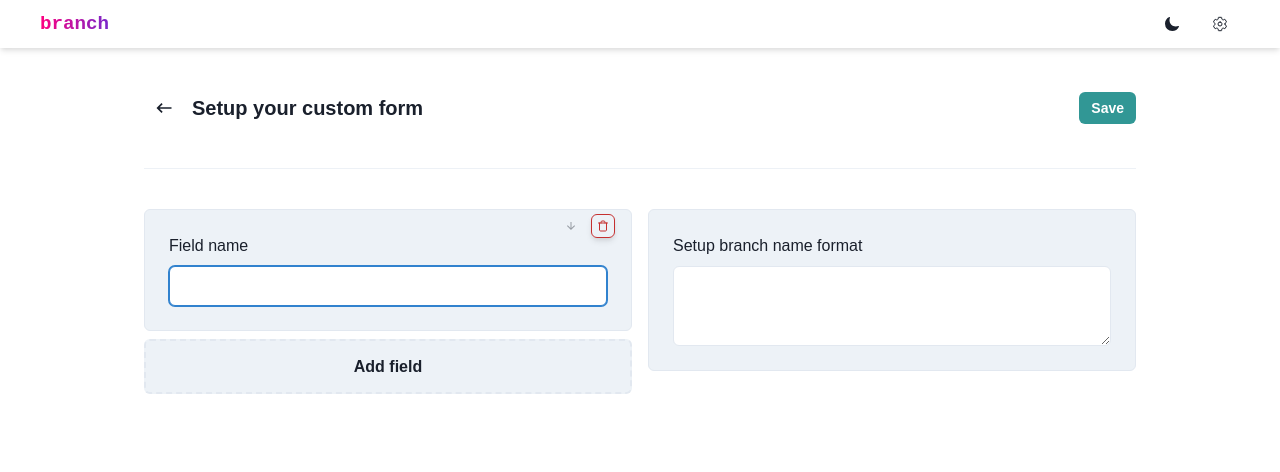
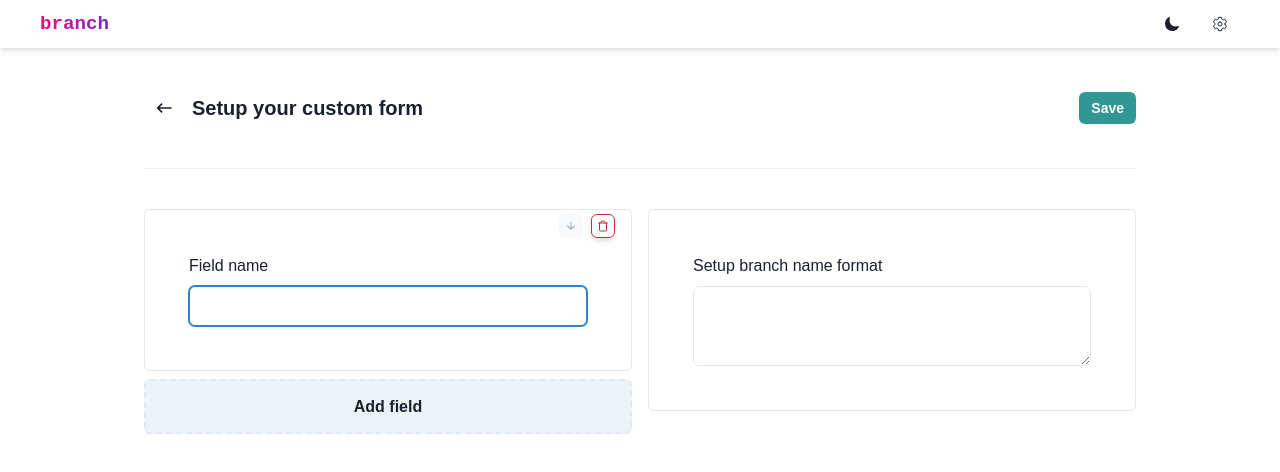
Before and after one commit to alexalannunes/branch-generator, a React (Vite) app: page /setup in a window 1280 px wide. Both pictures are taken after a click on the button "Add field". Shown: the top 472 px of the page. Built offline with nearby package versions, Linux system fonts and the light colour scheme.

Commit message:
closed #4

```diff
--- a/src/pages/forms/forms.tsx
+++ b/src/pages/forms/forms.tsx
@@ -7,6 +7,8 @@ import {
   AlertDialogOverlay,
   Box,
   Button,
+  Card,
+  CardBody,
   Container,
   Divider,
   Flex,
@@ -148,16 +150,16 @@ export function FormsPage() {
           <Stack>
             {fields.map((fieldItem, index, arr) => {
               return (
-                <Box
-                  bg={"container.background"}
+                <Card
+                  shadow={"none"}
                   border={"1px"}
                   borderColor={"container.border"}
-                  gap={4}
                   key={fieldItem.id}
                   p={6}
                   position={"relative"}
                   rounded={"md"}
                 >
+                  <CardBody>
                     <HStack
                       className="field-actions"
                       position={"absolute"}
@@ -246,7 +248,8 @@ export function FormsPage() {
                         }}
                       />
                     </FormControl>
-                </Box>
+                  </CardBody>
+                </Card>
               );
             })}
 
@@ -272,15 +275,15 @@ export function FormsPage() {
           </Stack>
         </Box>
         <Flex flex={1}>
-          <Box
-            gap={4}
-            bg="container.background"
+          <Card
             p={6}
             rounded={"md"}
             border={"1px"}
             borderColor={"container.border"}
             w={"full"}
+            shadow={"none"}
           >
+            <CardBody>
               <FormControl>
                 <FormLabel>Setup branch name format</FormLabel>
                 <Textarea
@@ -290,7 +293,8 @@ export function FormsPage() {
                   {...register("result")}
                 />
               </FormControl>
-          </Box>
+            </CardBody>
+          </Card>
         </Flex>
       </Flex>
 
```
Lines whose indentation alone changed are shown as unchanged.
